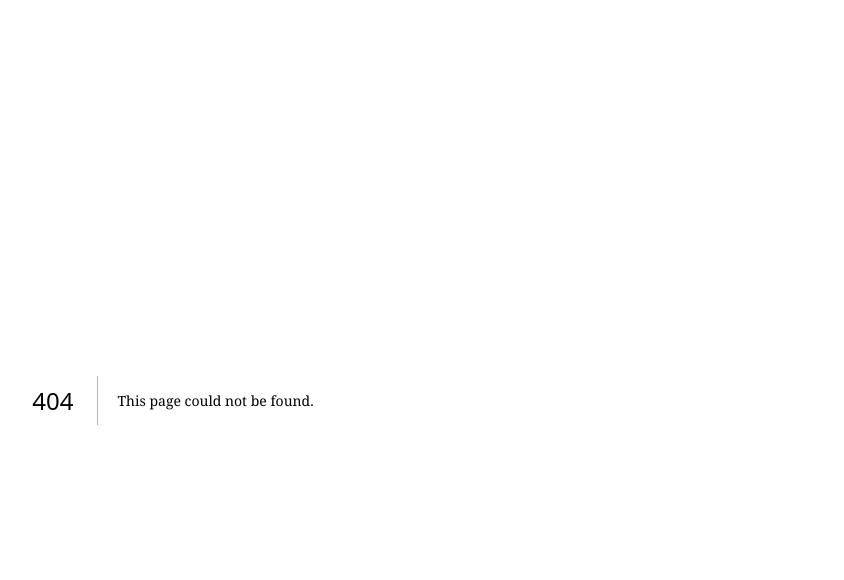
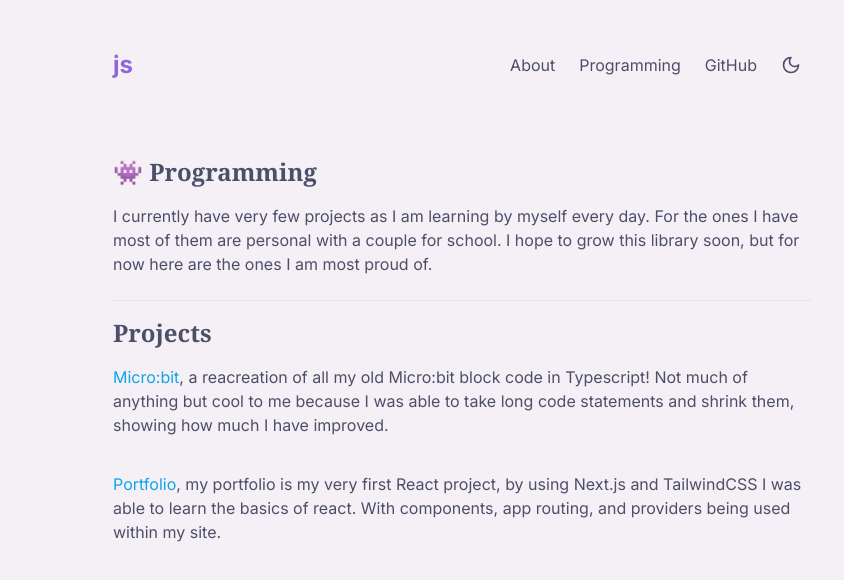
Before and after one commit to johnsyslo/portfolio, a Next.js app: page /programming in a window 1280 px wide. Before the commit this address had no page. Shown: the top 580 px of the page, without its empty margins (177-1021 px from the left). Built offline with nearby package versions, Linux system fonts and the light colour scheme.

Commit message:
added projects page

```diff
--- /dev/null
+++ b/src/app/programming/page.tsx
@@ -0,0 +1,11 @@
+import Navbar from '@/components/navbar/Nav';
+import Programming from '@/constants/text/Programming';
+
+export default function Page() {
+  return (
+    <>
+      <Navbar />
+      <Programming />
+    </>
+  );
+}
--- /dev/null
+++ b/src/constants/text/Programming.tsx
@@ -0,0 +1,46 @@
+import Link from 'next/link';
+import React from 'react';
+
+export default function Programming() {
+  return (
+    <>
+      <section className="mt-[35px]">
+        <h2 className="py-4 text-2xl font-bold">👾 Programming</h2>
+        <p className="text-base">
+          I currently have very few projects as I am learning by myself every day. For the ones I
+          have most of them are personal with a couple for school. I hope to grow this library soon,
+          but for now here are the ones I am most proud of.
+        </p>
+      </section>
+      <br></br>
+      <hr></hr>
+      <h2 className="py-4 text-2xl font-bold">Projects</h2>
+      <section>
+        <p className="text-base">
+          <Link
+            className="text-sky-500 hover:underline"
+            href="https://github.com/johnsyslo/portfolio"
+          >
+            Micro:bit
+          </Link>
+          , a reacreation of all my old Micro:bit block code in Typescript! Not much of anything but
+          cool to me because I was able to take long code statements and shrink them, showing how
+          much I have improved.
+        </p>
+      </section>
+      <section className="mb-[50px] mt-[35px]">
+        <p className="text-base">
+          <Link
+            className="text-sky-500 hover:underline"
+            href="https://github.com/johnsyslo/portfolio"
+          >
+            Portfolio
+          </Link>
+          , my portfolio is my very first React project, by using Next.js and TailwindCSS I was able
+          to learn the basics of react. With components, app routing, and providers being used
+          within my site.
+        </p>
+      </section>
+    </>
+  );
+}
```
